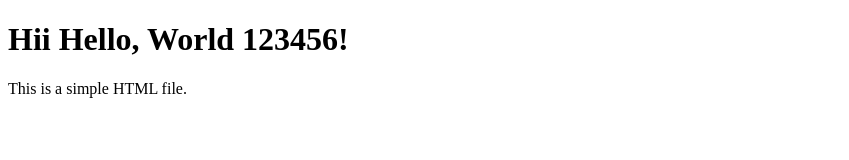
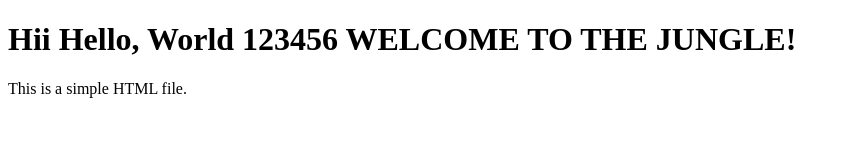
Before and after one commit to AshmizaShah/us, a plain HTML site: page notindex.html in a window 1280 px wide. Shown: the whole page, without its empty margins (0-849 px from the left). Drawn offline with Linux system fonts and the light colour scheme.

Commit message:
add newNOT

```diff
--- a/notindex.html
+++ b/notindex.html
@@ -6,7 +6,7 @@
     <title>Hello, World 1234!</title>
 </head>
 <body>
-    <h1>Hii Hello, World 123456!</h1>
+    <h1>Hii Hello, World 123456 WELCOME TO THE JUNGLE!</h1>
     <p>This is a simple HTML file.</p>
 </body>
 </html>
```
